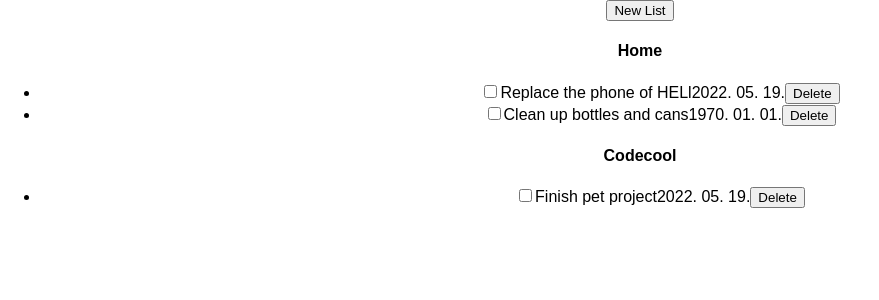
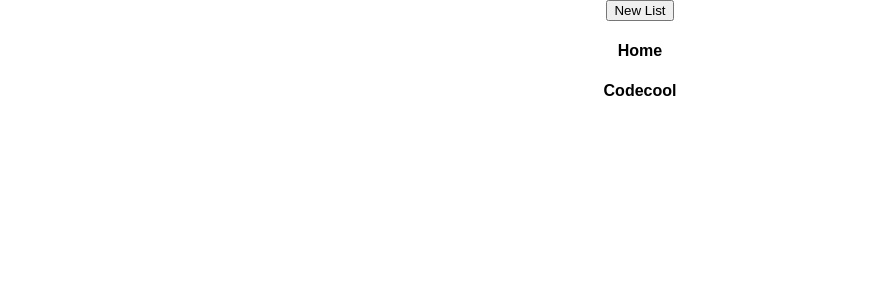
Before and after one commit to csaszarattila42/todo-list, a React (Create React App) app: page / in a window 1280 px wide. Shown: the top 300 px of the page, without its empty margins (0-879 px from the left). Built offline with nearby package versions, Linux system fonts and the light colour scheme.

Commit message:
Implement show/hide

```diff
--- a/src/App.js
+++ b/src/App.js
@@ -13,11 +13,20 @@ class App extends Component {
 }
 
 class ListContainer extends Component {
+  constructor(props) {
+    super(props);
+    this.state = {
+      lists: this.props.lists.map(list => Object.assign(list, {isShown: false}))
+    }
+    this.clickHandler = this.clickHandler.bind(this);
+  }
   render() {
     const listCompnents =  this.props.lists.map((list, listIndex) => {
       return <TodoList
                 title={list.title}
                 listItems={list.listItems}
+                isShown={list.isShown}
+                clickHandler={() => this.clickHandler(listIndex)}
                 key={listIndex}
               />
     });
@@ -27,16 +36,26 @@ class ListContainer extends Component {
       </div>
     );
   }
+
+  clickHandler(listIndex) {
+    const modifiedLists = [...this.state.lists];
+    modifiedLists[listIndex].isShown = !modifiedLists[listIndex].isShown;
+    this.setState({
+      lists: modifiedLists
+    });
+  }
 }
 
 class TodoList extends Component {
   render() {
+    let listItemComponents;
+    if (this.props.isShown) {
       const sortedListItems = [...this.props.listItems].sort((itemA, itemB) => {
         return itemA.priority === itemB.priority
           ? itemA.deadLine - itemB.deadLine
           : itemA.priority - itemB.priority
       });
-    const listItemComponents = sortedListItems.map((listItem, listItemIndex) => {
+      listItemComponents = sortedListItems.map((listItem, listItemIndex) => {
         return <ListItem
                 name={listItem.name}
                 done={listItem.done}
@@ -44,11 +63,12 @@ class TodoList extends Component {
                 key={listItemIndex}
                 />
       });
+    }
     return (
       <div>
-        <h4>{this.props.title}</h4>
+        <h4 onClick={this.props.clickHandler}>{this.props.title}</h4>
         <ul>
-          {listItemComponents}
+          {this.props.isShown ? listItemComponents : null}
         </ul>
       </div>
     );
```
Lines whose indentation alone changed are shown as unchanged.
